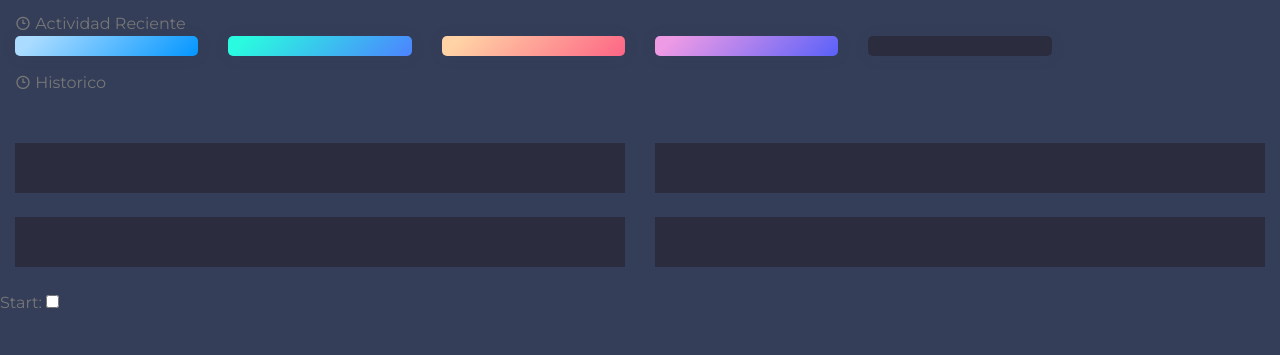
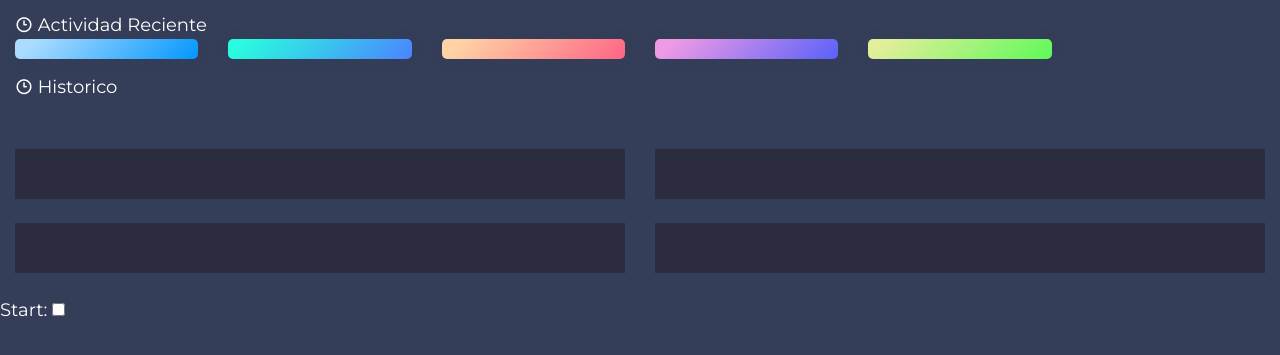
Before and after one commit to Nartex404/GreenPonia, a website: page public/mainView.html in a window 1280 px wide. Shown: the part 95-450 px from the top of the page. Drawn offline with nearby package versions, Linux system fonts and the light colour scheme; no server answers.

Commit message:
Actualización de graficas

```diff
--- a/public/assets/styles.css
+++ b/public/assets/styles.css
@@ -1,8 +1,9 @@
 
 body {
   background: #343E59;
-  color: #777;
+  color: #ffffff;
   font-family: Montserrat, Arial, sans-serif;
+  font-size: large;
 }
 
 .body-bg {
@@ -11,11 +12,6 @@ body {
 
 h1, h2, h3, h4, h5, h6, strong {
   font-weight: 600;
-}
-
-body {
-  /*background: linear-gradient(45deg,#3a3a60,#5f5f8e);
-  min-height: 100vh;*/
 }
 
 .content-area {
@@ -51,6 +47,9 @@ body {
   top: -8px;
   color: #fff;
 }
+.space {
+  margin: 5px 0px;
+}
 
 
 .sparkboxes .box1 {
@@ -68,3 +67,7 @@ body {
 .sparkboxes .box4 {
   background-image: linear-gradient( 135deg, #EE9AE5 10%, #5961F9 100%);
 }
+
+.sparkboxes .box5 {
+  background-image: linear-gradient( 135deg, #E1EE9A 10%, #5FF959 100%);
+}
```
